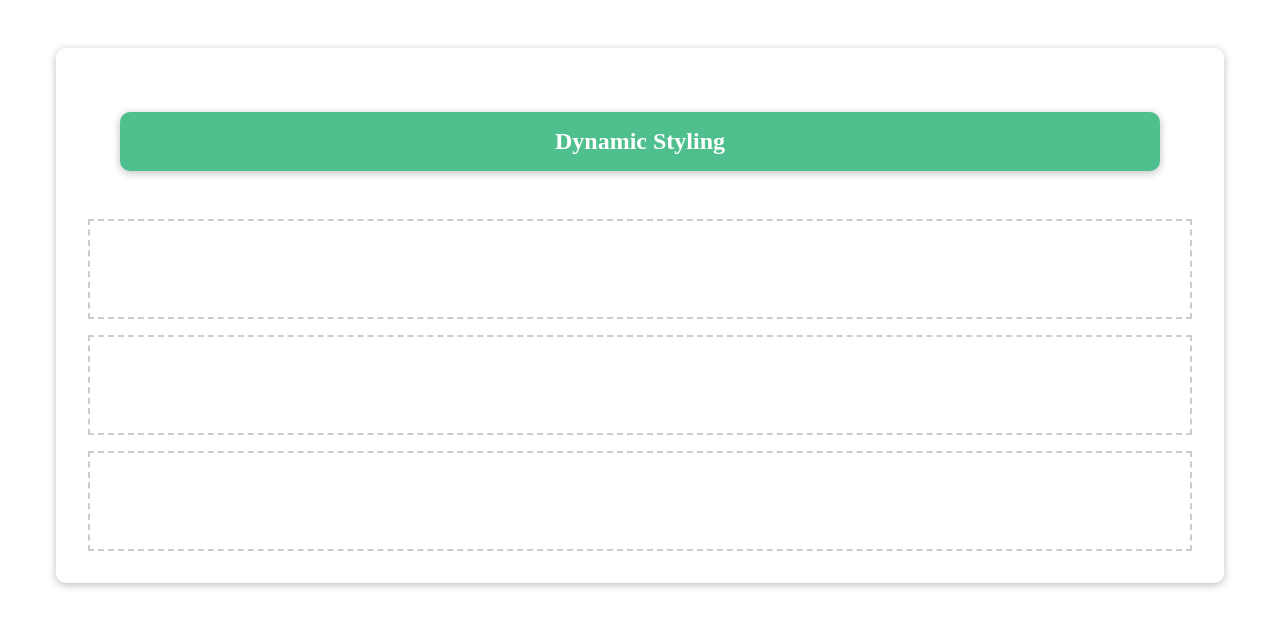
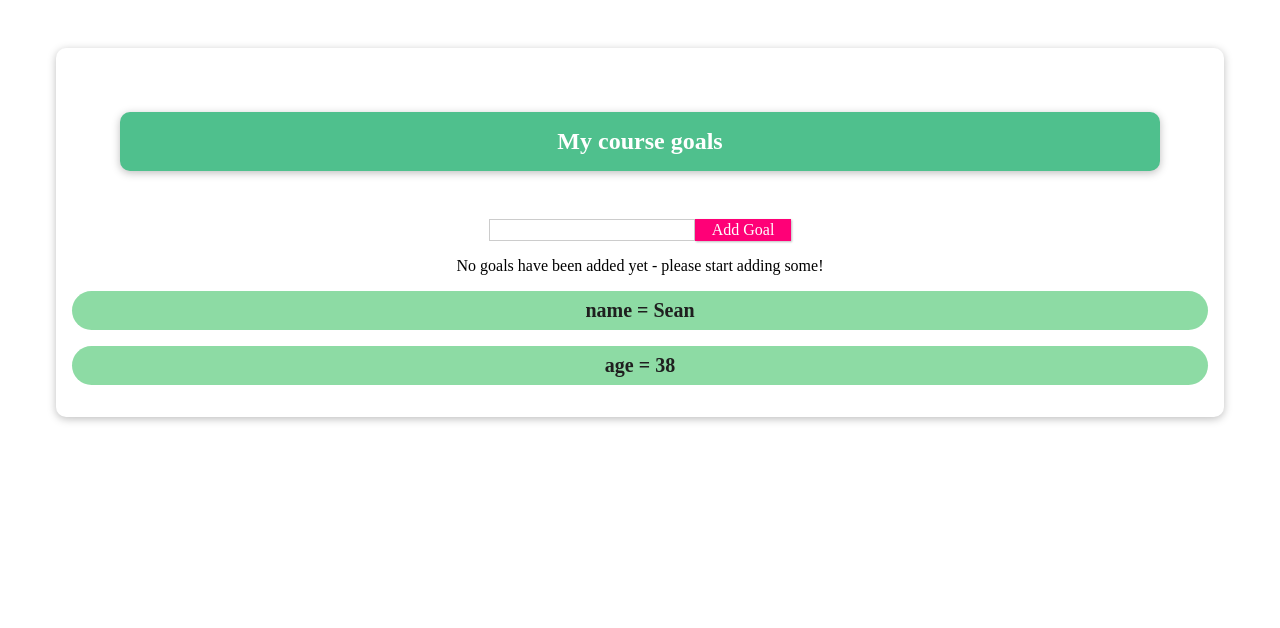
Before and after one commit to delaneymethod/vue-goals-example, a Vue app: page / in a window 1280 px wide. Shown: the top 628 px of the page. Built offline with nearby package versions, Linux system fonts and the light colour scheme.

Commit message:
Added Goals component for demoing lists
Signed-off-by: Sean Delaney <hello@delaneymethod.com>

```diff
--- a/src/App.vue
+++ b/src/App.vue
@@ -1,18 +1,24 @@
 <template>
 	<div id="app">
-		<!--<Binding/>-->
-		<DynamicStyling/>
+		<!--
+		<Binding />
+		<DynamicStyling />
+		-->
+		<Goals />
 	</div>
 </template>
 
 <script type="text/babel">
-import DynamicStyling from '@/components/DynamicStyling';
+import Goals from '@/components/Goals';
 
 export default {
 	name: 'App',
 	components: {
-		//Binding,
-		DynamicStyling
+		/*
+		Binding,
+		DynamicStyling,
+		*/
+		Goals
 	}
 };
 </script>
--- /dev/null
+++ b/src/components/Goals.vue
@@ -0,0 +1,94 @@
+<template>
+	<section>
+		<h2>My course goals</h2>
+		<input
+			v-model="enteredGoalValue"
+			type="text"
+		>
+		<button
+			@click="addGoal"
+		>
+			Add Goal
+		</button>
+		<p v-if="goals.length === 0">
+			No goals have been added yet - please start adding some!
+		</p>
+		<ul v-else>
+			<li
+				v-for="(goal, index) in goals"
+				:key="index"
+			>
+				{{ goal }}
+			</li>
+		</ul>
+		<ul>
+			<li
+				v-for="(value, key, index) in {name: 'Sean', age: 38}"
+				:key="index"
+			>
+				{{ key }} = {{ value }}
+			</li>
+		</ul>
+	</section>
+</template>
+
+<script type="text/babel">
+export default {
+	name: 'Goals',
+	data: () => ({
+		goals: [],
+		enteredGoalValue: ''
+	}),
+	methods: {
+		addGoal() {
+			this.goals.push(this.enteredGoalValue);
+		}
+	}
+};
+</script>
+
+<style scoped lang="scss">
+ul {
+	list-style: none;
+	margin: 1rem 0;
+	padding: 0;
+}
+
+li {
+	margin: 1rem 0;
+	font-size: 1.25rem;
+	font-weight: bold;
+	background-color: #8ddba4;
+	padding: 0.5rem;
+	color: #1f1f1f;
+	border-radius: 25px;
+}
+
+input {
+	font: inherit;
+	border: 1px solid #cccccc;
+}
+
+input:focus {
+	outline: none;
+	border-color: #1b995e;
+	background-color: #d7fdeb;
+}
+
+button {
+	font: inherit;
+	cursor: pointer;
+	border: 1px solid #ff0077;
+	background-color: #ff0077;
+	color: #ffffff;
+	padding: 0.05rem 1rem;
+	box-shadow: 1px 1px 2px rgba(0, 0, 0, 0.26);
+}
+
+button:hover,
+button:active {
+	background-color: #ec3169;
+	border-color: #ec3169;
+	box-shadow: 1px 1px 4px rgba(0, 0, 0, 0.26);
+}
+</style>
--- a/vue.config.js
+++ b/vue.config.js
@@ -3,7 +3,6 @@ module.exports = {
 		requireModuleExtension: false,
 		loaderOptions: {
 			sass: {
-				indentedSyntax: true,
 				additionalData: `
 					@import "@/assets/scss/_variables.scss";
 					@import "@/assets/scss/main.scss";
```
Also changed, not shown: .eslintrc.js.
